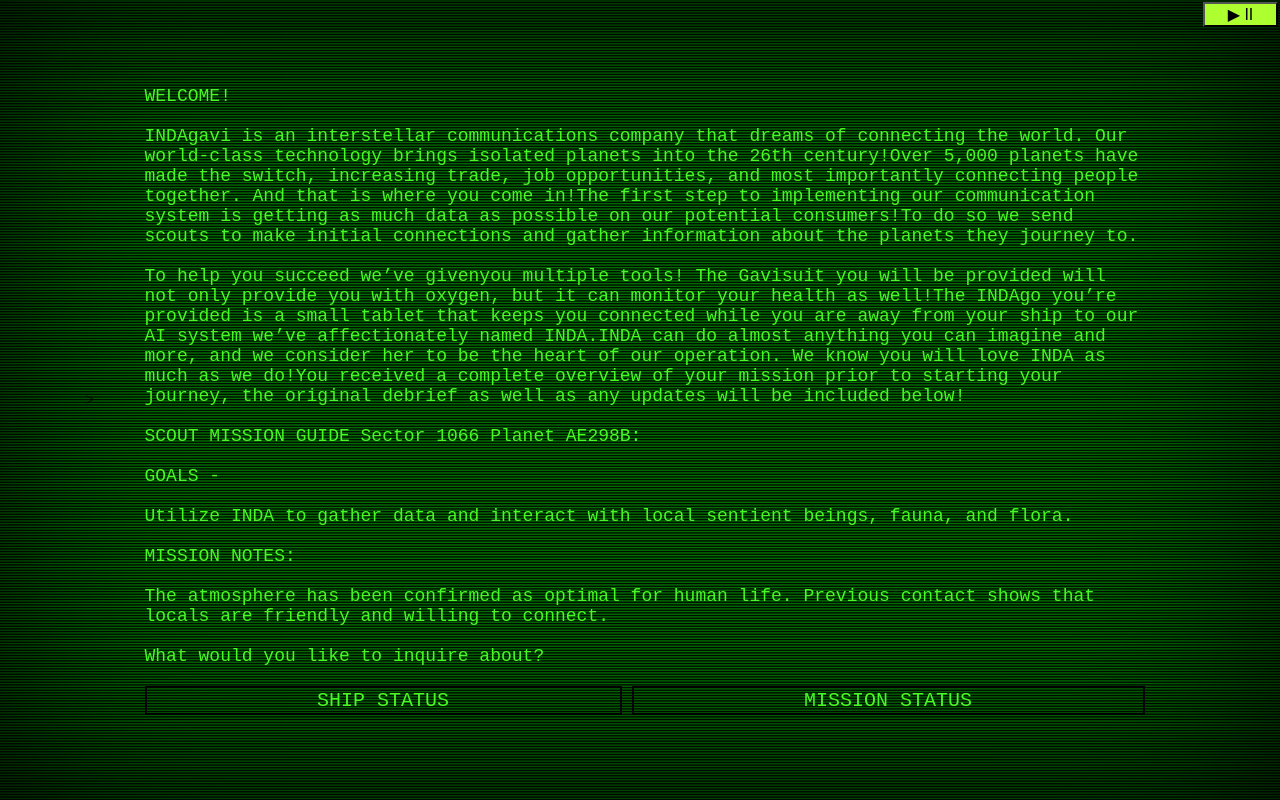
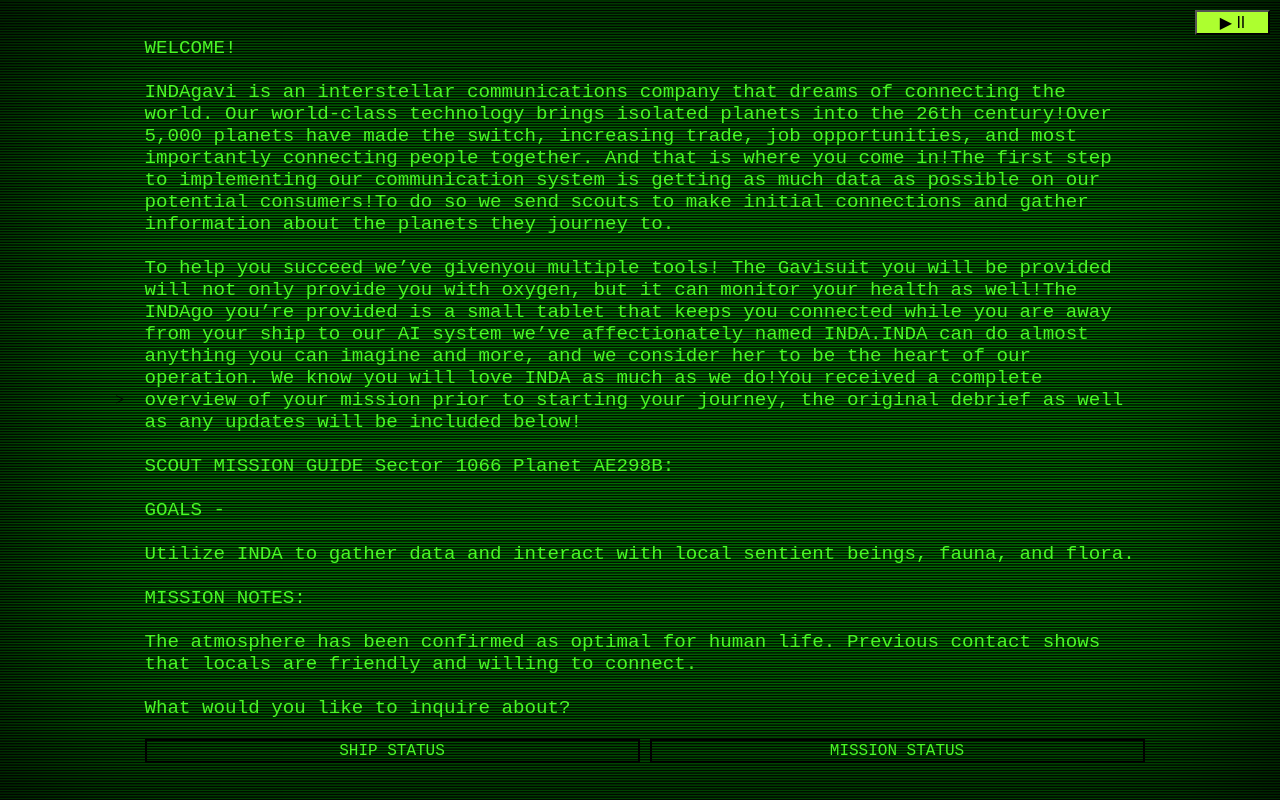
Before and after one commit to lmyunt/old, a plain HTML site: page INDAGAVI/index.html in a window 1280 px wide. Drawn offline with Linux system fonts and the light colour scheme.

Commit message:
Update style.css
made mobile friendly hopefully lol

```diff
--- a/INDAGAVI/style.css
+++ b/INDAGAVI/style.css
@@ -5,60 +5,56 @@ body {
   margin: 0;
   display: flex;
   justify-content: center;
-        align-items:center;
-        width: 100vw;
-        height: 100vh;
-        box-shadow: 0 0 200px rgba(0,0,0,0.9) inset;
+  align-items: center;
+  min-height: 100vh;
+  box-shadow: 0 0 200px rgba(0, 0, 0, 0.9) inset;
 }
 
-
-
 .container {
-    width: 1000px;
-    max-width: 80%;
-    padding: 50px;
-    color: #4AF626;
-    font-size: 18px;
+  width: 90%;
+  max-width: 1000px;
+  padding: 20px;
+  color: #4af626;
+  font-size: 1rem;
   text-shadow: 1px 1px 2px greenyellow, greenyellow, greenyellow;
-    font-family:'Fira Mono', monospace;
-
+  font-family: 'Fira Mono', monospace;
 }
-
 
 #audioButton {
   background-color: greenyellow;
-    font-size: 16px;
+  font-size: 1rem;
   position: absolute;
-    top: 2px;
-    right: 2px;
+  top: 10px;
+  right: 10px;
   width: 75px;
   height: 25px;
-
   outline: none;
-
   cursor: pointer;
 }
 
 .btn-grid {
   display: grid;
-    grid-template-columns: repeat(2, auto);
+  grid-template-columns: repeat(auto-fit, minmax(150px, 1fr));
   gap: 10px;
   margin-top: 20px;
 }
-  .btn{
+
+.btn {
   cursor: pointer;
   border: 2.75px solid black;
   background-color: transparent;
-  color:#4AF626;
-  font-size: 20px;
-  font-family:'Fira Mono', monospace;
-
-
+  color: #4af626;
+  font-size: 1rem;
+  font-family: 'Fira Mono', monospace;
 }
 
 .btn:hover {
   color: black;
-      background-color: rgba(74,246,38, .4)
+  background-color: rgba(74, 246, 38, 0.4);
+}
 
-
+@media only screen and (min-width: 768px) {
+  .container {
+    font-size: 1.2rem;
   }
+}
```
Lines whose indentation alone changed are shown as unchanged.
